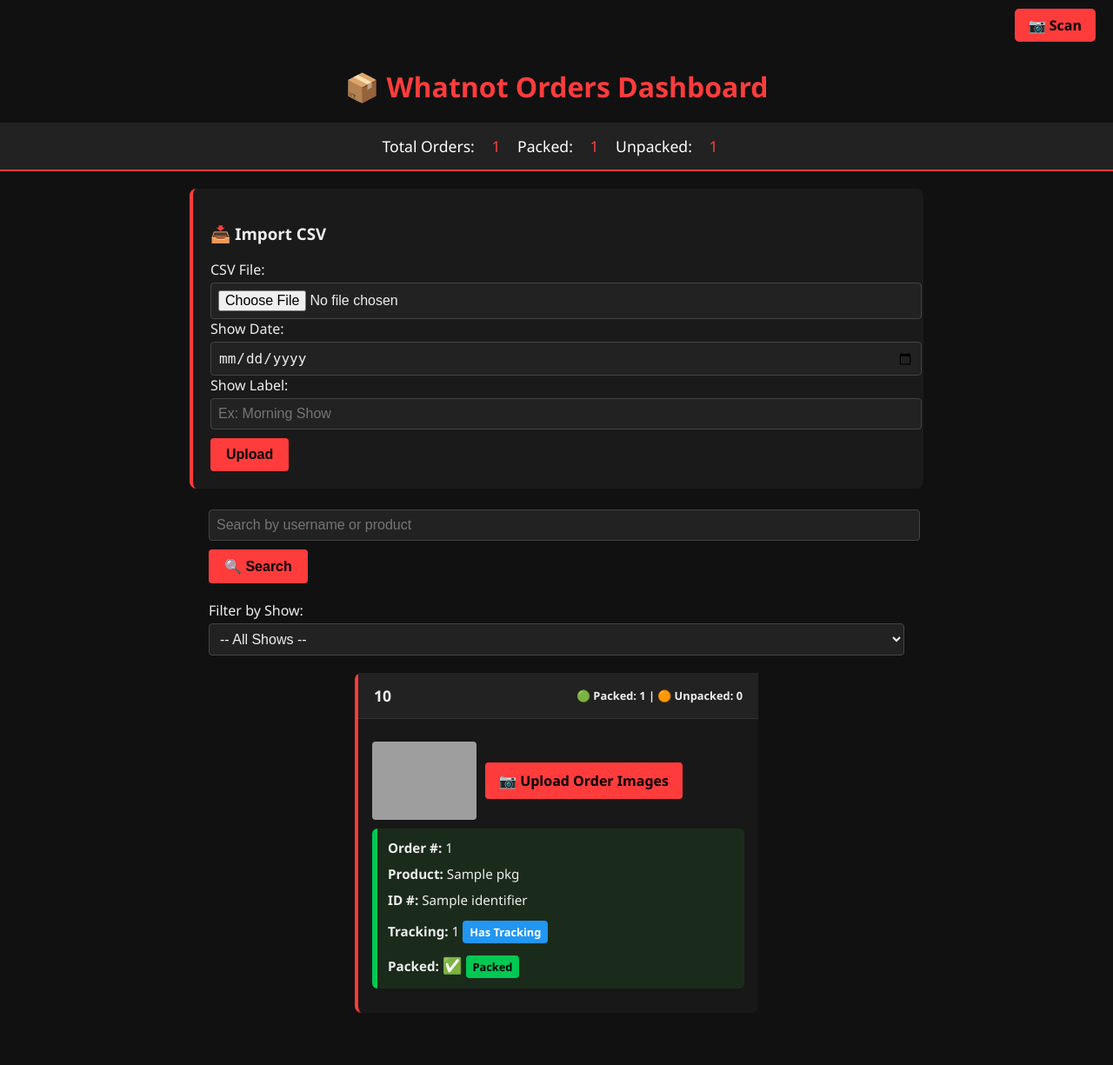
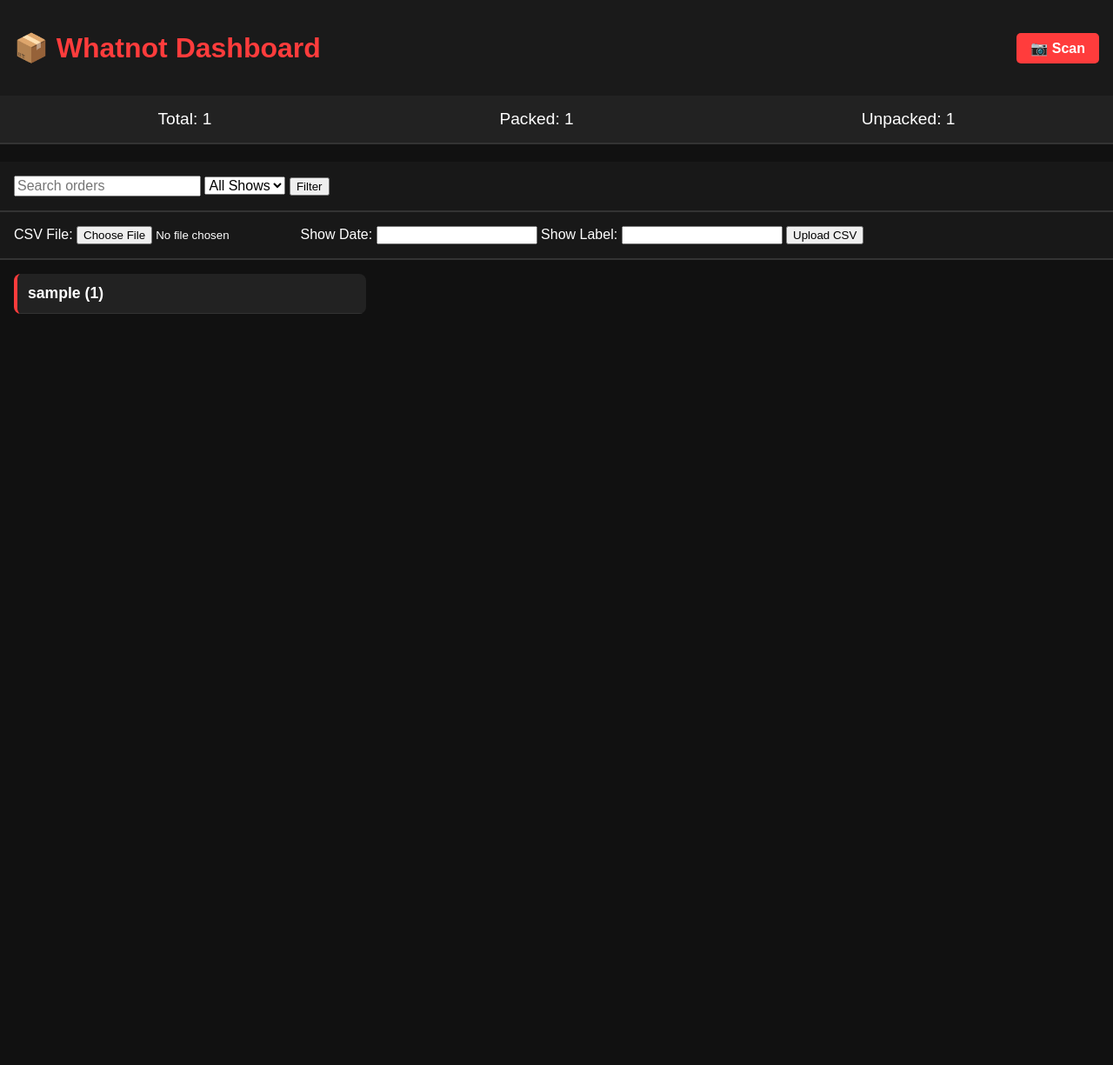
Before and after one commit to macery12/Whatnot-order-helper, a Flask app: template templates/dashboard.html in a window 1280 px wide. Shown: the whole page at 87% size. After the commit the page ends 361 px from the top, so only its background shows below. Run offline with Flask 3, Linux system fonts and the light colour scheme; the template is opened without the code that fills it: most values are stand-ins (such as "Sample title", 1, 10 or a date in 2020); some libraries are stand-ins or nearby versions; grey boxes are pictures that could not be loaded.

Commit message:
dashboard test

```diff
--- a/templates/dashboard.html
+++ b/templates/dashboard.html
@@ -1,127 +1,178 @@
-
 <!DOCTYPE html>
 <html lang="en">
 <head>
   <meta charset="UTF-8">
-  <title>Whatnot Dashboard</title>
+  <meta name="viewport" content="width=device-width, initial-scale=1.0">
+  <title>Whatnot Orders Dashboard</title>
   <link rel="stylesheet" href="/static/dashboard_styles.css">
+  <style>
+    body {
+      background-color: #111;
+      color: white;
+      font-family: Arial, sans-serif;
+      margin: 0;
+      padding: 0;
+    }
+    .top-bar {
+      display: flex;
+      justify-content: space-between;
+      align-items: center;
+      padding: 1rem;
+      background-color: #1a1a1a;
+    }
+    .scan-button {
+      background-color: #ff3c3c;
+      color: white;
+      padding: 0.5rem 1rem;
+      border: none;
+      border-radius: 5px;
+      text-decoration: none;
+    }
+    .summary-bar {
+      background-color: #222;
+      padding: 1rem;
+      display: flex;
+      justify-content: space-around;
+      font-size: 1.2rem;
+      border-bottom: 2px solid #333;
+    }
+    .filters {
+      display: flex;
+      flex-wrap: wrap;
+      gap: 1rem;
+      padding: 1rem;
+      background-color: #181818;
+    }
+    .filters form,
+    .filters select,
+    .filters input {
+      font-size: 1rem;
+    }
+    .upload-section {
+      padding: 1rem;
+      background-color: #181818;
+      border-top: 2px solid #333;
+      border-bottom: 2px solid #333;
+    }
+    .grid {
+      display: grid;
+      grid-template-columns: repeat(auto-fill, minmax(320px, 1fr));
+      gap: 1rem;
+      padding: 1rem;
+    }
+    .user-section {
+      background-color: #1f1f1f;
+      border-radius: 8px;
+      overflow: hidden;
+    }
+    .user-header {
+      padding: 0.75rem;
+      cursor: pointer;
+      font-weight: bold;
+    }
+    .user-header.packed { background-color: #006400; }
+    .user-header.needs-packing { background-color: #ffbf00; }
+    .user-header.missing-tracking { background-color: #8b0000; }
+    .order-list { display: none; padding: 0.5rem; }
+    .order-card {
+      background-color: #2a2a2a;
+      border: 1px solid #333;
+      margin-bottom: 0.5rem;
+      padding: 0.5rem;
+      border-radius: 5px;
+    }
+    .order-card input[type="checkbox"] {
+      margin-right: 0.5rem;
+    }
+    .order-actions {
+      display: flex;
+      gap: 0.5rem;
+      margin-top: 0.5rem;
+    }
+    .order-actions input[type="file"] {
+      display: none;
+    }
+    .upload-label {
+      background-color: #ff3c3c;
+      color: white;
+      padding: 0.25rem 0.5rem;
+      border-radius: 3px;
+      cursor: pointer;
+    }
+    .img-preview {
+      max-width: 100px;
+      margin-top: 0.5rem;
+      display: block;
+    }
+    @media (max-width: 600px) {
+      .filters, .summary-bar {
+        flex-direction: column;
+        align-items: center;
+      }
+    }
+  </style>
 </head>
 <body>
-
-<div class="top-actions">
+  <div class="top-bar">
+    <h1>📦 Whatnot Dashboard</h1>
     <a href="/scan" class="scan-button">📷 Scan</a>
   </div>
 
-<h1>📦 Whatnot Orders Dashboard</h1>
-
   <div class="summary-bar">
-  Total Orders: <span>{{ total_orders }}</span>
-  Packed: <span>{{ total_packed }}</span>
-  Unpacked: <span>{{ total_unpacked }}</span>
+    <div>Total: {{ total_orders }}</div>
+    <div>Packed: {{ total_packed }}</div>
+    <div>Unpacked: {{ total_unpacked }}</div>
   </div>
 
-<div class="upload-box">
-  <h3>📥 Import CSV</h3>
-  <form method="POST" enctype="multipart/form-data">
-    <label for="csv_file">CSV File:</label>
-    <input type="file" name="csv_file" id="csv_file" accept=".csv" required>
-
-    <label for="show_date">Show Date:</label>
-    <input type="date" name="show_date" id="show_date">
-
-    <label for="show_label">Show Label:</label>
-    <input type="text" name="show_label" id="show_label" placeholder="Ex: Morning Show">
-
-    <button type="submit">Upload</button>
+  <div class="filters">
+    <form method="GET">
+      <input type="text" name="search" placeholder="Search orders" value="{{ request.args.get('search', '') }}">
+      <select name="show">
+        <option value="">All Shows</option>
+        {% for show_date, show_label in get_shows() %}
+        <option value="{{ show_date }}|{{ show_label }}" {% if request.args.get('show') == show_date ~ '|' ~ show_label %}selected{% endif %}>{{ show_date }} - {{ show_label }}</option>
+        {% endfor %}
+      </select>
+      <button type="submit">Filter</button>
     </form>
   </div>
 
-<form method="GET" class="search-form">
-  <input type="text" name="search" placeholder="Search by username or product" value="{{ query }}">
-  <button type="submit">🔍 Search</button>
-</form>
-
-<form method="GET" class="show-filter">
-  <label for="show">Filter by Show:</label>
-  <select name="show" onchange="this.form.submit()">
-    <option value="">-- All Shows --</option>
-    {% for date, label in shows %}
-      {% set value = date ~ '|' ~ label %}
-      <option value="{{ value }}" {% if selected_show == value %}selected{% endif %}>
-        {{ date }} - {{ label }}
-      </option>
-    {% endfor %}
-  </select>
-</form>
-
-<div class="dashboard-container">
-  {% for user, orders in data.items() %}
-    <div class="user-section {{ status_by_user[user] }}">
-      <div class="user-header">
-        <span>{{ user }}</span>
-        <span style="font-size: 0.8rem;">
-          🟢 Packed: {{ orders | selectattr('packed') | list | length }}
-          | 🟠 Unpacked: {{ orders | rejectattr('packed') | list | length }}
-        </span>
-      </div>
-
-      <div class="user-orders">
-        {% if status_by_user[user] == 'missing-tracking' %}
-        <form class="bundle-tracking-form" action="{{ url_for('add_tracking_group') }}" method="POST">
-          <input type="hidden" name="username" value="{{ user }}">
-          <input type="text" name="tracking_number" placeholder="Add tracking # for all {{ user }} orders">
-          <button type="submit">➕</button>
-        </form>
-        {% endif %}
-
-        {% set first_order = orders[0] %}
-            <div class="upload-image-block">
-            {% if first_order.image_id %}
-                <a href="{{ url_for('uploaded_file', filename=first_order.image_id) }}" target="_blank">
-                <img src="{{ url_for('uploaded_file', filename=first_order.image_id) }}" class="thumbnail" alt="Order Image">
-                </a>
-            {% endif %}
-        <form class="auto-submit-upload" action="{{ url_for('upload_image', order_number=first_order.order_number) }}" method="POST" enctype="multipart/form-data">
-        <label class="file-upload-btn">
-            📷 <span class="upload-label">Upload Order Images</span>
-            <input type="file" name="image" accept="image/*" capture="environment" required>
+  <div class="upload-section">
+    <form method="POST" enctype="multipart/form-data">
+      <label>CSV File:
+        <input type="file" name="csv_file" accept=".csv" required>
       </label>
+      <label>Show Date:
+        <input type="text" name="show_date">
+      </label>
+      <label>Show Label:
+        <input type="text" name="show_label">
+      </label>
+      <button type="submit">Upload CSV</button>
     </form>
   </div>
 
-        {% for pkg in orders %}
-          {% set card_class = 'order-card' %}
-          {% if pkg.tracking_number and pkg.packed %}
-            {% set card_class = card_class ~ ' packed' %}
-          {% elif pkg.tracking_number and not pkg.packed %}
-            {% set card_class = card_class ~ ' needs-packing' %}
-          {% elif not pkg.tracking_number %}
-            {% set card_class = card_class ~ ' missing-tracking' %}
+  <div class="grid">
+    {% for username, packages in orders_by_user.items() %}
+    <div class="user-section">
+      <div class="user-header {{ status_by_user[username] }}" onclick="toggleOrders('{{ username }}')">
+        {{ username }} ({{ packages|length }})
+      </div>
+      <div class="order-list" id="orders-{{ username }}">
+        {% for pkg in packages %}
+        <div class="order-card">
+          <div><strong>{{ pkg.order_number }}</strong>: {{ pkg.product_name }}</div>
+          <div>ID: {{ pkg.identifier }}</div>
+          <div>Tracking: {{ pkg.tracking_number or 'Missing' }}</div>
+          <div>Status: <input type="checkbox" data-order="{{ pkg.order_number }}" {% if pkg.packed %}checked{% endif %}> Packed</div>
+          {% if pkg.image_ids %}
+          <img src="/static/images/{{ pkg.image_ids[0] }}" class="img-preview" alt="Preview">
           {% endif %}
-
-          <div class="{{ card_class }}">
-            <div class="order-info">
-              <div><strong>Order #:</strong> {{ pkg.order_number }}</div>
-              <div><strong>Product:</strong> {{ pkg.product_name }}</div>
-              <div><strong>ID #:</strong> {{ pkg.identifier }}</div>
-              <div>
-                <strong>Tracking:</strong>
-                {% if pkg.tracking_number %}
-                  {{ pkg.tracking_number[-6:] }}
-                  <span class="badge tracking">Has Tracking</span>
-                {% else %}
-                  <span class="badge no-tracking">Missing</span>
-                {% endif %}
-              </div>
-              <div>
-                <strong>Packed:</strong>
-                <button class="packed-btn" data-order="{{ pkg.order_number }}" data-packed="{{ pkg.packed|string }}">
-                  {{ '✅' if pkg.packed else '❌' }}
-                </button>
-                <span class="badge {{ 'packed' if pkg.packed else 'unpacked' }}">
-                  {{ 'Packed' if pkg.packed else 'Needs Packing' }}
-                </span>
-              </div>
+          <div class="order-actions">
+            <label class="upload-label">
+              Upload Photo
+              <input type="file" name="image" data-order="{{ pkg.order_number }}">
+            </label>
           </div>
         </div>
         {% endfor %}
@@ -131,64 +182,27 @@
   </div>
 
   <script>
-document.addEventListener("DOMContentLoaded", function () {
-  // Toggle dropdowns for user sections
-  document.querySelectorAll('.user-header').forEach(header => {
-    header.addEventListener('click', () => {
-      const parent = header.closest('.user-section');
-      parent.classList.toggle('active');
-    });
-  });
-
-  // Handle packed/unpacked AJAX toggle
-  document.body.addEventListener('click', async function (e) {
-    const button = e.target.closest('.packed-btn');
-    if (!button) return;
-
-    e.preventDefault();
-    const order = button.dataset.order;
-    const currentPacked = button.dataset.packed === 'True';
-
-    if (currentPacked) {
-      const confirmUnpack = confirm("⚠️ This order is already packed.\\nAre you sure you want to mark it as unpacked?");
-      if (!confirmUnpack) return;
+    function toggleOrders(user) {
+      const section = document.getElementById('orders-' + user);
+      section.style.display = section.style.display === 'block' ? 'none' : 'block';
     }
 
-    const newPacked = !currentPacked;
-
-    const response = await fetch('/api/toggle_packed', {
+    document.querySelectorAll('input[type="checkbox"][data-order]').forEach(cb => {
+      cb.addEventListener('change', async () => {
+        const orderNumber = cb.dataset.order;
+        const confirmUnpack = !cb.checked && !confirm('Are you sure you want to unpack this item?');
+        if (confirmUnpack) {
+          cb.checked = true;
+          return;
+        }
+        await fetch('/api/toggle_packed', {
           method: 'POST',
           headers: { 'Content-Type': 'application/json' },
-      body: JSON.stringify({ order_number: order, packed: newPacked })
+          body: JSON.stringify({ order_number: orderNumber })
         });
-
-    if (response.ok) {
-      button.textContent = newPacked ? '✅' : '❌';
-      button.dataset.packed = String(newPacked);
-      const badge = button.nextElementSibling;
-      if (badge && badge.classList.contains('badge')) {
-        badge.className = 'badge ' + (newPacked ? 'packed' : 'unpacked');
-        badge.textContent = newPacked ? 'Packed' : 'Needs Packing';
-      }
-    } else {
-      alert("❌ Failed to update packed status.");
-    }
+        // Optional: Update color/status badge via JS if needed
       });
     });
   </script>
-<script>
-document.addEventListener("DOMContentLoaded", function () {
-  document.querySelectorAll('.auto-submit-upload input[type="file"]').forEach(input => {
-    input.addEventListener('change', function () {
-      if (this.files.length > 0) {
-        const labelSpan = this.closest('label').querySelector('.upload-label');
-        if (labelSpan) labelSpan.textContent = "Uploading...";
-        this.closest('form').submit();
-      }
-    });
-  });
-});
-</script>
-
 </body>
 </html>
```
Also changed, not shown: 1 other file. Lines whose indentation alone changed are shown as unchanged.
